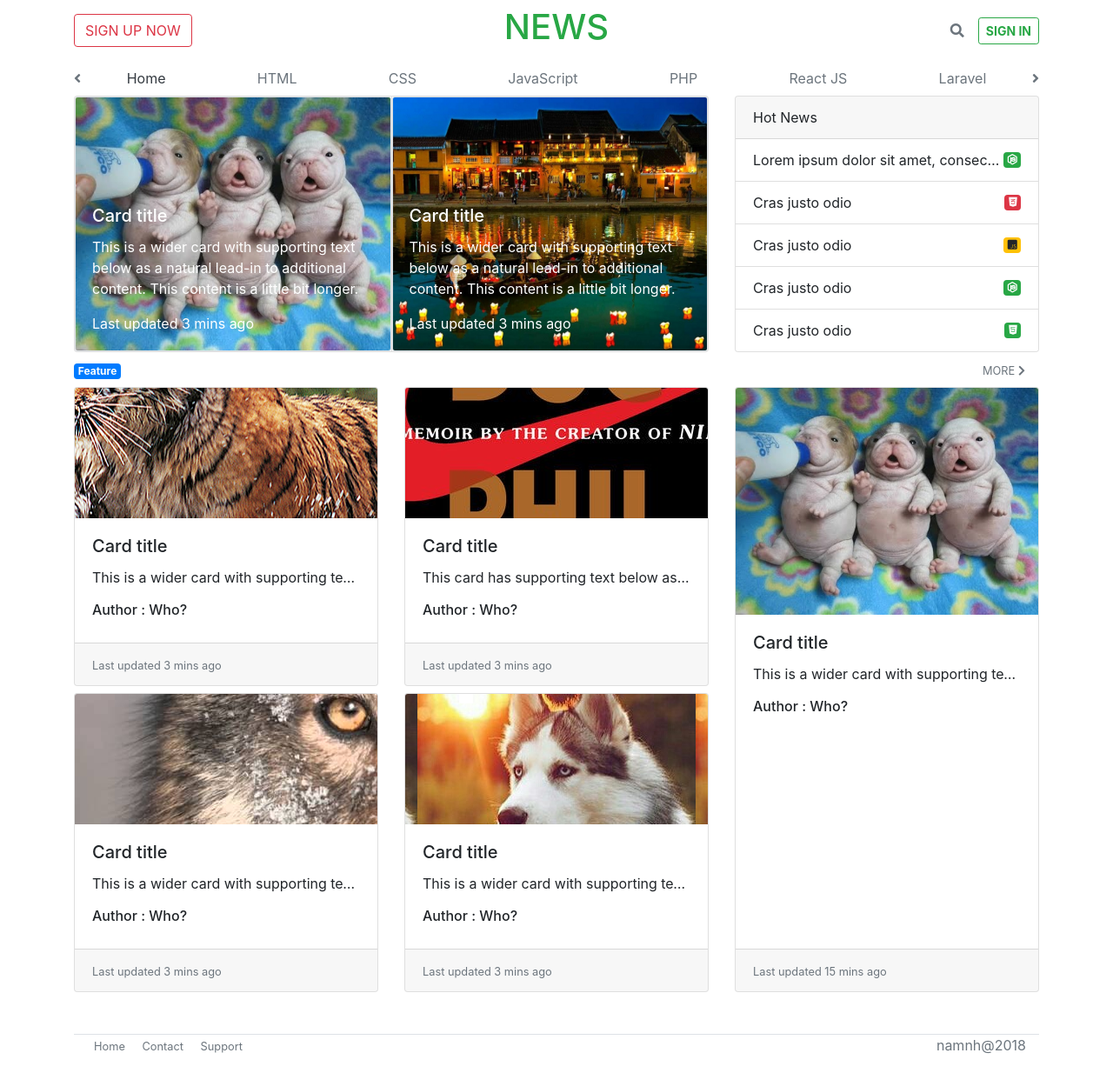
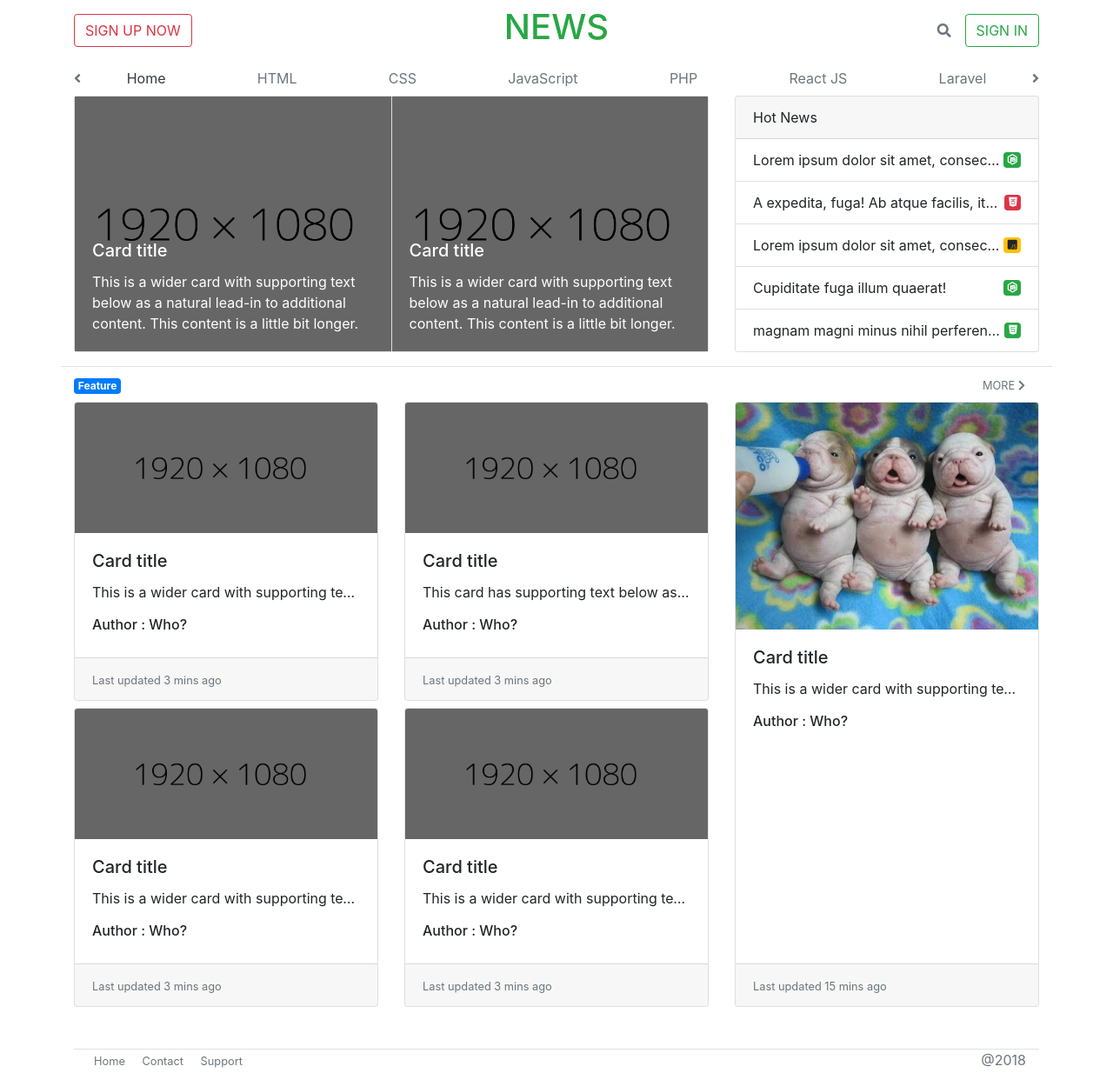
Before and after one commit to namnh06/aptech-html-demo, a plain HTML site: page news/index.html in a window 1280 px wide. Shown: the whole page at 87% size. Drawn offline with Linux system fonts and the light colour scheme.

Commit message:
fixed images

```diff
--- a/news/assets/css/styles.css
+++ b/news/assets/css/styles.css
@@ -3,27 +3,8 @@
 }
 .news__image {
   height: 150px;
+  background: url('../images/1920x1080.png');
+  background-position: center;
+  background-size: cover;
+  filter: brightness(50%);
 }
-
-.news__image--first {
-  background: url('../images/tiger.jpg');
-  background-position: center;
-  background-size: auto;
-}
-.news__image--second {
-  background: url('../images/book.jpeg');
-  background-position: center;
-  background-size: auto;
-}
-
-.news__image--third {
-  background: url('../images/wolf.jpg');
-  background-position: center;
-  background-size: auto;
-}
-
-.news__image--fourth {
-  background: url('../images/wolf-2.jpg');
-  background-position: center;
-  background-size: auto;
-}
--- a/news/index.html
+++ b/news/index.html
@@ -5,7 +5,7 @@
   <meta charset="UTF-8">
   <meta name="viewport" content="width=device-width, initial-scale=1.0">
   <meta http-equiv="X-UA-Compatible" content="ie=edge">
-  <title>Aptech HTML News 2018</title>
+  <title>News 2018</title>
   <link rel="stylesheet" href="./assets/css/bootstrap.css">
   <link rel="stylesheet" href="https://use.fontawesome.com/releases/v5.0.13/css/all.css" integrity="sha384-DNOHZ68U8hZfKXOrtjWvjxusGo9WQnrNx2sqG0tfsghAvtVlRW3tvkXWZh58N9jp"
     crossorigin="anonymous">
@@ -27,7 +27,7 @@
         <a href="#">
           <i class="fas fa-search mr-3 text-muted"></i>
         </a>
-        <button type="button" name="" id="" class="btn btn-sm btn-outline-success text-uppercase font-weight-bold">sign in</button>
+        <a href="#" class=" btn btn-outline-success text-uppercase">sign in</a>
       </div>
     </div>
   </header>
@@ -93,22 +93,24 @@
         <div class="card-group h-100 ">
           <div class="card ">
             <a class="h-100 " href="# ">
-              <img class="card-img h-100 b-1 border " src="./assets/images/dogs.jpg " alt="Card image ">
+
+              <div class="news__image h-100"></div>
               <div class="card-img-overlay text-white d-flex flex-column justify-content-end ">
                 <h5 class="card-title ">Card title</h5>
-                <p class="card-text ">This is a wider card with supporting text below as a natural lead-in to additional content. This content
-                  is a little bit longer.</p>
-                <p class="card-text ">Last updated 3 mins ago</p>
+                <p class="card-text ">This is a wider card with supporting text below as a natural lead-in to additional
+                  content. This content is a little bit longer.</p>
+
               </div>
             </a>
           </div>
           <div class="card text-white ">
-            <img class="card-img h-100 b-1 border " src="./assets/images/hoi-an.jpg " alt="Card image ">
+            <div class="news__image h-100"></div>
+
             <div class="card-img-overlay d-flex flex-column justify-content-end ">
               <h5 class="card-title ">Card title</h5>
-              <p class="card-text ">This is a wider card with supporting text below as a natural lead-in to additional content. This content is
-                a little bit longer.</p>
-              <p class="card-text ">Last updated 3 mins ago</p>
+              <p class="card-text ">This is a wider card with supporting text below as a natural lead-in to additional content.
+                This content is a little bit longer.</p>
+
             </div>
           </div>
         </div>
@@ -120,8 +122,7 @@
           </div>
           <ul class="list-group list-group-flush ">
             <li class="list-group-item d-flex justify-content-between align-items-center ">
-              <span class="text-truncate ">Lorem ipsum dolor sit amet, consectetur adipisicing elit. A expedita, fuga! Ab atque facilis, itaque laborum
-                magnam magni minus nihil perferendis quis recusandae reiciendis reprehenderit sunt. Cupiditate fuga illum
+              <span class="text-truncate ">Lorem ipsum dolor sit amet, consectetur adipisicing elit. Cupiditate fuga illum
                 quaerat!
               </span>
               <span class="badge badge-success __badge ">
@@ -130,26 +131,31 @@
 
             </li>
             <li class="list-group-item d-flex justify-content-between align-items-center ">
-              Cras justo odio
+              <span class="text-truncate "> A expedita, fuga! Ab atque facilis, itaque laborum.
+              </span>
               <span class="badge badge-danger __badge ">
                 <i class="fab fa-css3-alt "></i>
               </span>
 
             </li>
             <li class="list-group-item d-flex justify-content-between align-items-center ">
-              Cras justo odio
+              <span class="text-truncate ">Lorem ipsum dolor sit amet, consectetur adipisicing elit.
+              </span>
               <span class="badge badge-warning __badge ">
                 <i class="fab fa-js-square "></i>
               </span>
             </li>
             <li class="list-group-item d-flex justify-content-between align-items-center ">
-              Cras justo odio
+              <span class="text-truncate ">Cupiditate fuga illum quaerat!
+              </span>
               <span class="badge badge-success __badge ">
                 <i class="fab fa-node-js "></i>
               </span>
             </li>
             <li class="list-group-item d-flex justify-content-between align-items-center ">
-              Cras justo odio
+              <span class="text-truncate ">magnam magni minus nihil perferendis quis recusandae reiciendis reprehenderit
+                sunt
+              </span>
               <span class="badge badge-success __badge ">
                 <i class="fab fa-html5 "></i>
               </span>
@@ -160,7 +166,7 @@
     </div>
   </div>
 
-  <div class="container ">
+  <div class="container border-top mt-3">
     <div class="row justify-content-between mt-2 ">
       <div class="col-1">
         <a href="# " class="badge badge-primary ">Feature</a>
@@ -177,12 +183,12 @@
       <div class="col-8 news__col">
         <div class="card-deck mb-auto h-50 pb-1 ">
           <div class="card ">
-            <div class="card-img-top news__image news__image--first">
+            <div class="card-img-top news__image news__image">
             </div>
             <div class="card-body ">
               <h5 class="card-title ">Card title</h5>
-              <p class="card-text text-truncate ">This is a wider card with supporting text below as a natural lead-in to additional content. This content is
-                a little bit longer.</p>
+              <p class="card-text text-truncate ">This is a wider card with supporting text below as a natural lead-in to
+                additional content. This content is a little bit longer.</p>
               <h6>Author : Who?</h6>
             </div>
             <div class="card-footer ">
@@ -190,11 +196,13 @@
             </div>
           </div>
           <div class="card ">
-            <div class="card-img-top news__image news__image--second">
+            <div class="card-img-top news__image news__image">
             </div>
             <div class="card-body ">
               <h5 class="card-title ">Card title</h5>
-              <p class="card-text text-truncate ">This card has supporting text below as a natural lead-in to additional content.</p>
+              <p class="card-text text-truncate ">This card has supporting text below as a natural lead-in to additional
+                content.
+              </p>
               <h6>Author : Who?</h6>
             </div>
             <div class="card-footer ">
@@ -205,12 +213,12 @@
         <div class="card-deck h-50 pt-1 ">
           <div class="card ">
 
-            <div class="card-img-top news__image news__image--third">
+            <div class="card-img-top news__image news__image">
             </div>
             <div class="card-body ">
               <h5 class="card-title ">Card title</h5>
-              <p class="card-text text-truncate ">This is a wider card with supporting text below as a natural lead-in to additional content. This card has even
-                longer content than the first to show that equal height action.</p>
+              <p class="card-text text-truncate ">This is a wider card with supporting text below as a natural lead-in to
+                additional content. This card has even longer content than the first to show that equal height action.</p>
               <h6>Author : Who?</h6>
             </div>
             <div class="card-footer ">
@@ -218,12 +226,12 @@
             </div>
           </div>
           <div class="card ">
-            <div class="card-img-top news__image news__image--fourth">
+            <div class="card-img-top news__image news__image">
             </div>
             <div class="card-body ">
               <h5 class="card-title ">Card title</h5>
-              <p class="card-text text-truncate ">This is a wider card with supporting text below as a natural lead-in to additional content. This content is
-                a little bit longer.</p>
+              <p class="card-text text-truncate ">This is a wider card with supporting text below as a natural lead-in to
+                additional content. This content is a little bit longer.</p>
               <h6>Author : Who?</h6>
             </div>
             <div class="card-footer ">
@@ -237,8 +245,8 @@
           <img class="card-img-top " src="./assets/images/dogs.jpg " alt="Card image cap ">
           <div class="card-body ">
             <h5 class="card-title ">Card title</h5>
-            <p class="card-text text-truncate ">This is a wider card with supporting text below as a natural lead-in to additional content. This content is a
-              little bit longer.</p>
+            <p class="card-text text-truncate ">This is a wider card with supporting text below as a natural lead-in to additional
+              content. This content is a little bit longer.</p>
             <h6>Author : Who?</h6>
           </div>
           <div class="card-footer ">
@@ -264,7 +272,7 @@
           </small>
         </div>
         <div class="col-6 d-flex justify-content-end">
-          <span class="text-muted">namnh@2018</span>
+          <span class="text-muted">@2018</span>
         </div>
       </div>
     </footer>
```
Also changed, not shown: news/assets/images/1920x1080.png (added).
